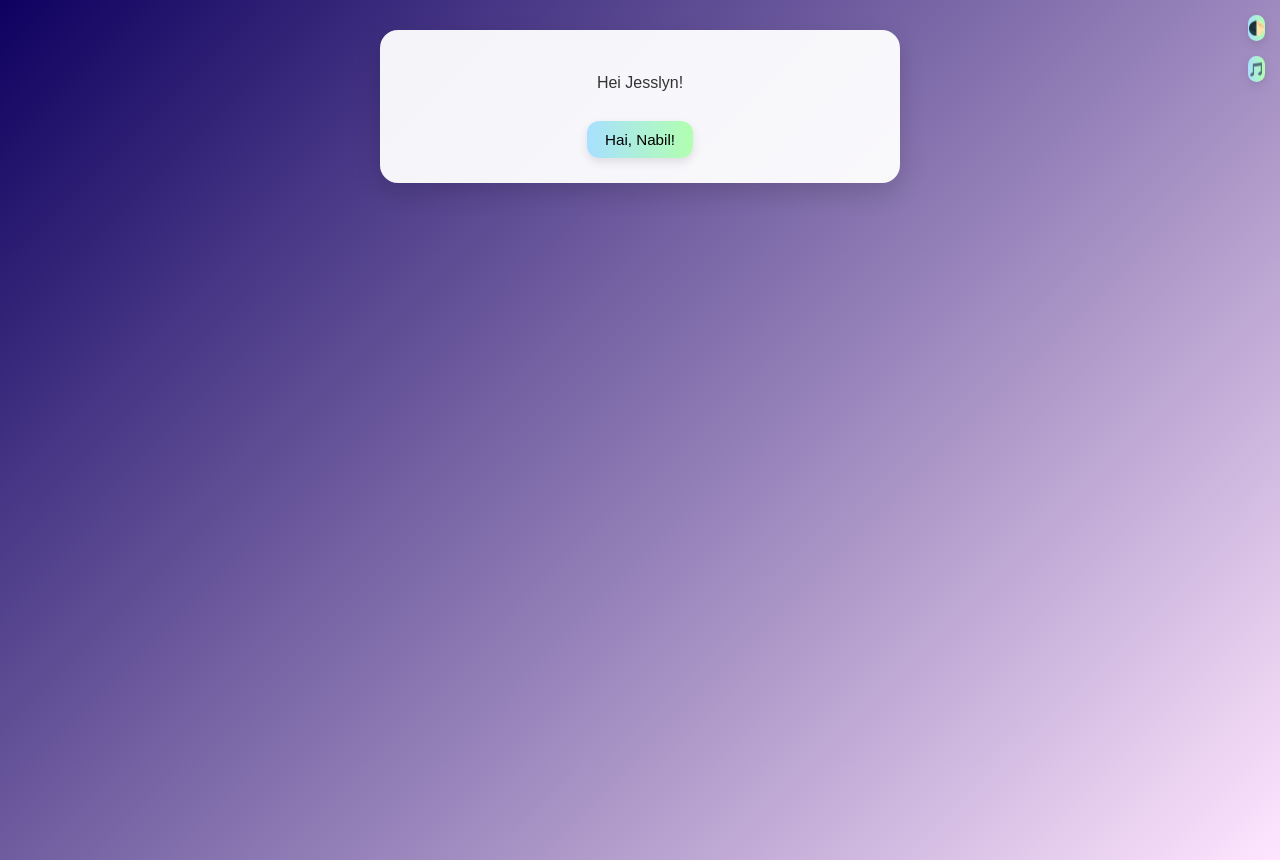
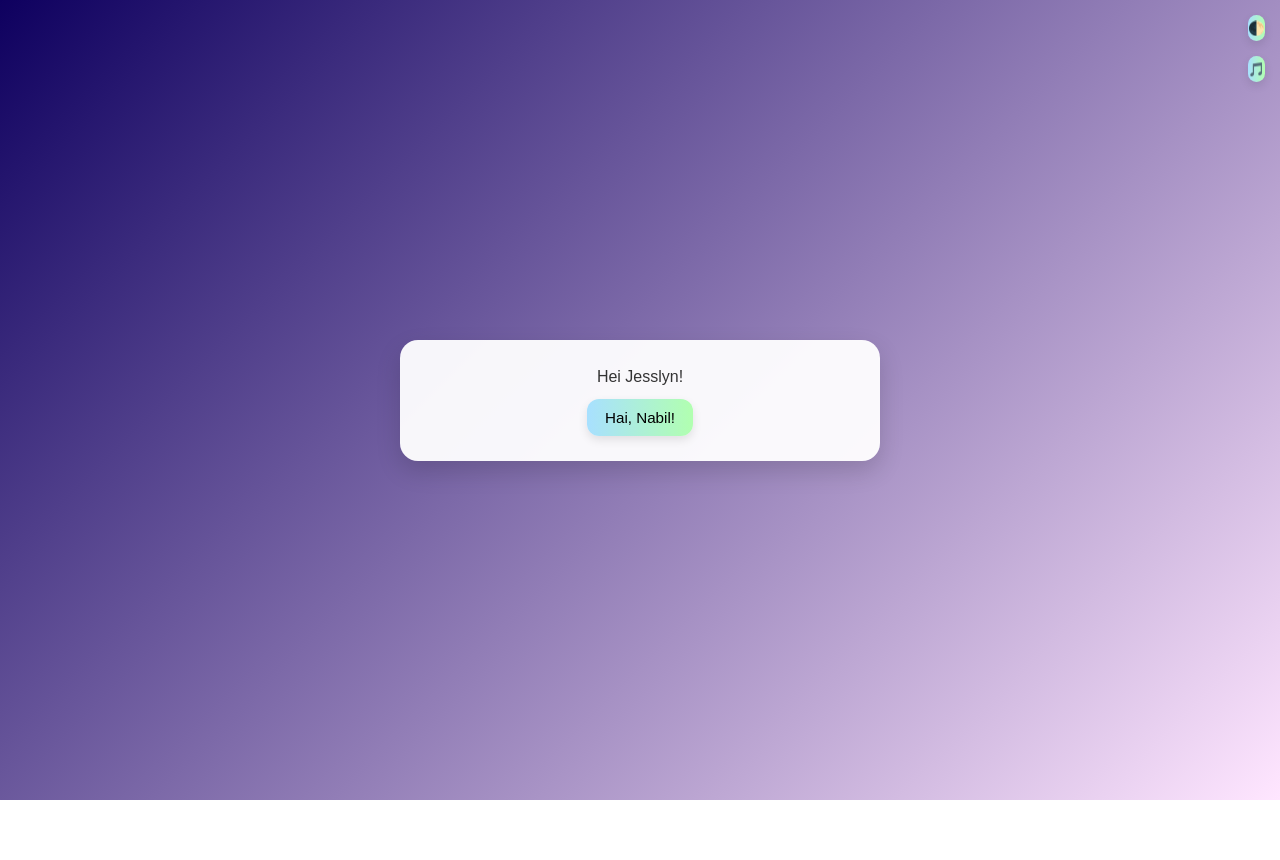
Before and after one commit to quisquiliana-nala/happy-birthday-jesslyn, a plain HTML site: page index.html in a window 1280 px wide. After the commit the page ends 800 px from the top, so only its background shows below. Drawn offline with Linux system fonts and the light colour scheme.

Commit message:
Update style.css

```diff
--- a/style.css
+++ b/style.css
@@ -1,13 +1,26 @@
+* {
+  margin: 0;
+  padding: 0;
+  box-sizing: border-box;
+}
+
+html, body {
+  height: 100%;
+  overflow-x: hidden; /* ⬅️ hanya cegah scroll ke samping */
+}
+
 body {
   margin: 0;
   min-height: 100vh;
+  display: flex;
+  justify-content: center;
+  align-items: center;
   background: linear-gradient(135deg, #0e005f, #ffe6ff);
   font-family: "Poppins", sans-serif;
-  overflow-x: hidden;   /* cegah geser samping */
-  overflow-y: auto;     /* biar bisa scroll ke bawah */
   position: relative;
-  padding: 30px 10px;   /* jarak atas & samping */
-  display: block;       /* ⛔ bukan flex, biar konten bisa panjang */
+  padding: 20px 10px;
+
+  /* 🚫 JANGAN pakai overflow: hidden kalau mau scroll halaman */
 }
 
 body.dark {
@@ -34,10 +47,14 @@ body.dark p, body.dark h1 {
   z-index: 10;
   position: relative;
   animation: fadeIn 1s ease;
-  margin: 0 auto 40px auto;  /* tengah horizontal + ada jarak bawah */
+  margin: auto;
+
+  /* 🧼 HAPUS max-height dan overflow-y supaya scroll seluruh halaman */
 }
 
-.hidden { display: none; }
+.hidden {
+  display: none;
+}
 
 h1 {
   font-size: 1.8rem;
@@ -120,17 +137,31 @@ img.friend-photo {
 
 #confettiCanvas {
   position: fixed;
-  top: 0; left: 0;
-  width: 100%; height: 100%;
+  top: 0;
+  left: 0;
+  width: 100%;
+  height: 100%;
   pointer-events: none;
   z-index: 0;
 }
 
 @media (max-width: 500px) {
-  h1 { font-size: 1.5rem; }
-  p { font-size: 0.95rem; }
-  img.friend-photo { width: 160px; }
-  button { font-size: 0.9rem; padding: 8px 14px; }
+  h1 {
+    font-size: 1.5rem;
+  }
+
+  p {
+    font-size: 0.95rem;
+  }
+
+  img.friend-photo {
+    width: 160px;
+  }
+
+  button {
+    font-size: 0.9rem;
+    padding: 8px 14px;
+  }
 
   .card {
     width: 90%;
```
